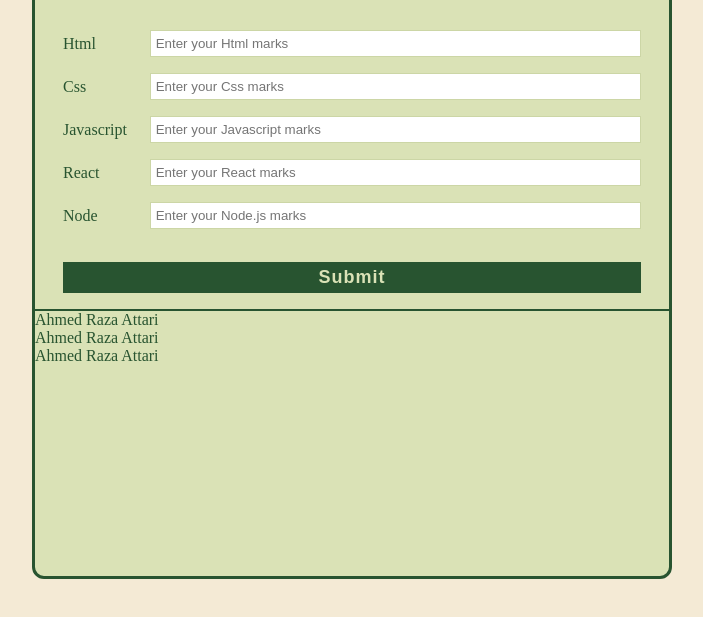
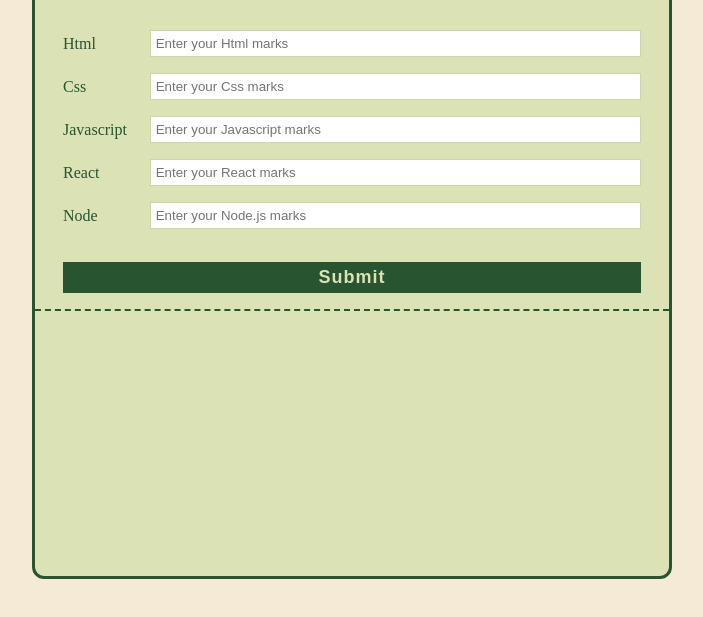
Before and after one commit to AhmedRaza-Attari/Marksheet_Calculator, a plain HTML site: page index.html in a window 1280 px wide. Shown: the part 141-758 px from the top of the page, without its empty margins (288-991 px from the left). Drawn offline with Linux system fonts and the light colour scheme.

Commit message:
large screen ui

```diff
--- a/3 marksheetCalculator.css
+++ b/3 marksheetCalculator.css
@@ -31,7 +31,7 @@ h1 {
 form {
     display: flex;
     flex-direction: column;
-    border-bottom: 2px solid #285430;
+    border-bottom: 2px dashed #285430;
 }
 
 form label {
@@ -60,3 +60,15 @@ button {
 }
 
 /* RESULT */
+.result {
+    /* background-color: lightsalmon; */
+    height: 100%;
+    border-radius: 12px;
+    display: flex;
+    flex-direction: column;
+    justify-content: space-around;
+    align-items: center;
+    font-size: 25px;
+    font-weight: bold;
+    letter-spacing: 1px;
+}
--- a/index.html
+++ b/index.html
@@ -34,9 +34,9 @@
             <button> Submit </button>
         </form>
         <div class="result">
-            <p id="showObtaimMarks"> Ahmed Raza Attari </p>
-            <p id="showPercentage"> Ahmed Raza Attari </p>
-            <p id="showGrade"> Ahmed Raza Attari </p>
+            <p id="showObtaimMarks">  </p>
+            <p id="showPercentage">  </p>
+            <p id="showGrade">  </p>
         </div>
 
     </div>
```
